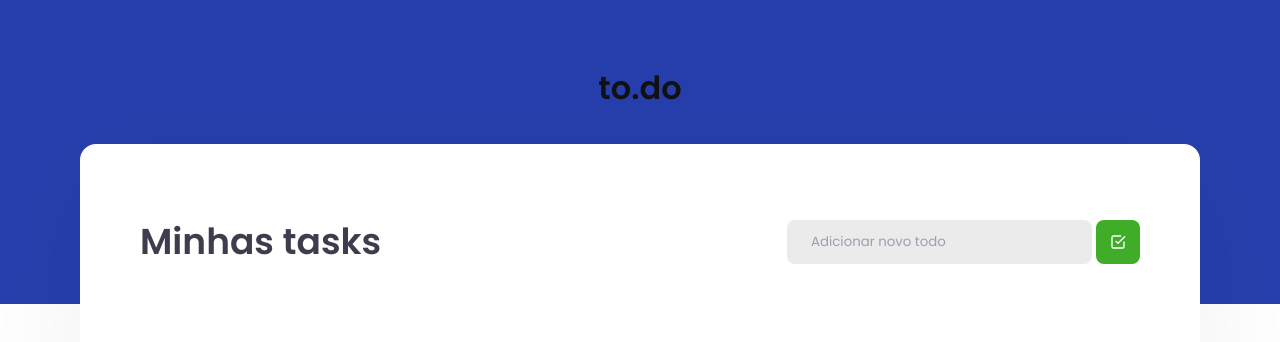
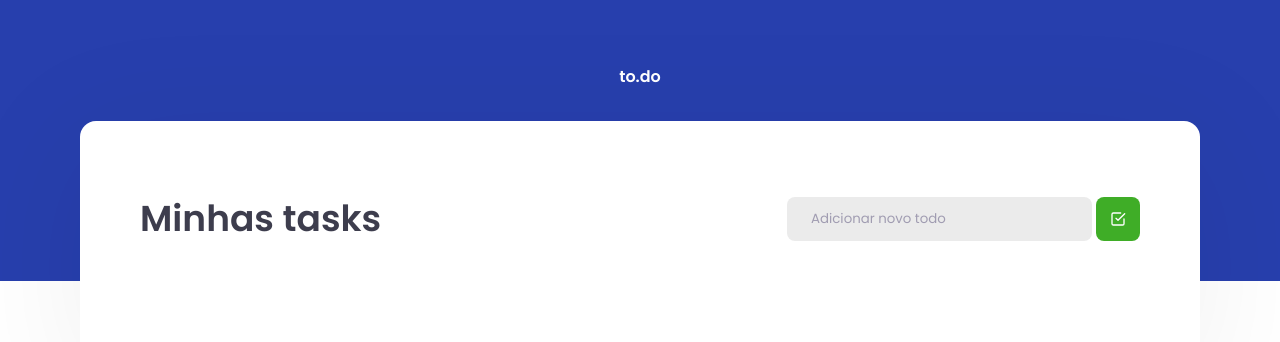
Before and after one commit to CauanDZN/cauan-todolist-ignite, a React app: page / in a window 1280 px wide. Shown: the top 342 px of the page. Built offline with nearby package versions, Linux system fonts and the light colour scheme.

Commit message:
Update header.scss

```diff
--- a/src/styles/header.scss
+++ b/src/styles/header.scss
@@ -3,6 +3,12 @@ header.header {
   padding-top: 2rem;
 
   > div {
+
+    h1{
+     font-size: 16px;
+     color: #FFF;
+    }
+
     max-width: 1120px;
     margin: 0 auto;
 
```
